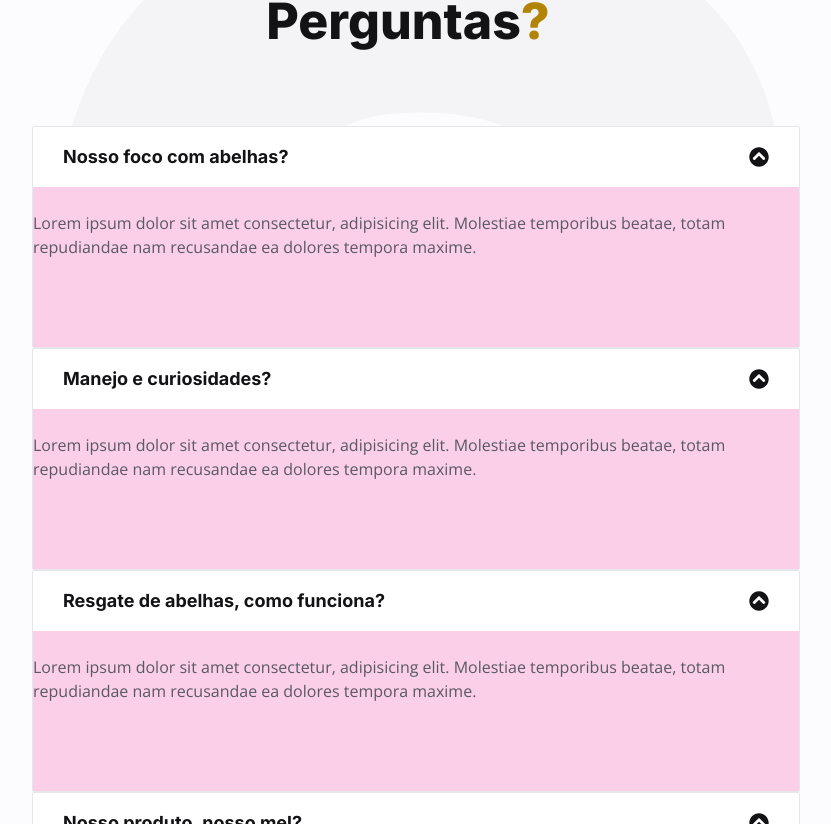
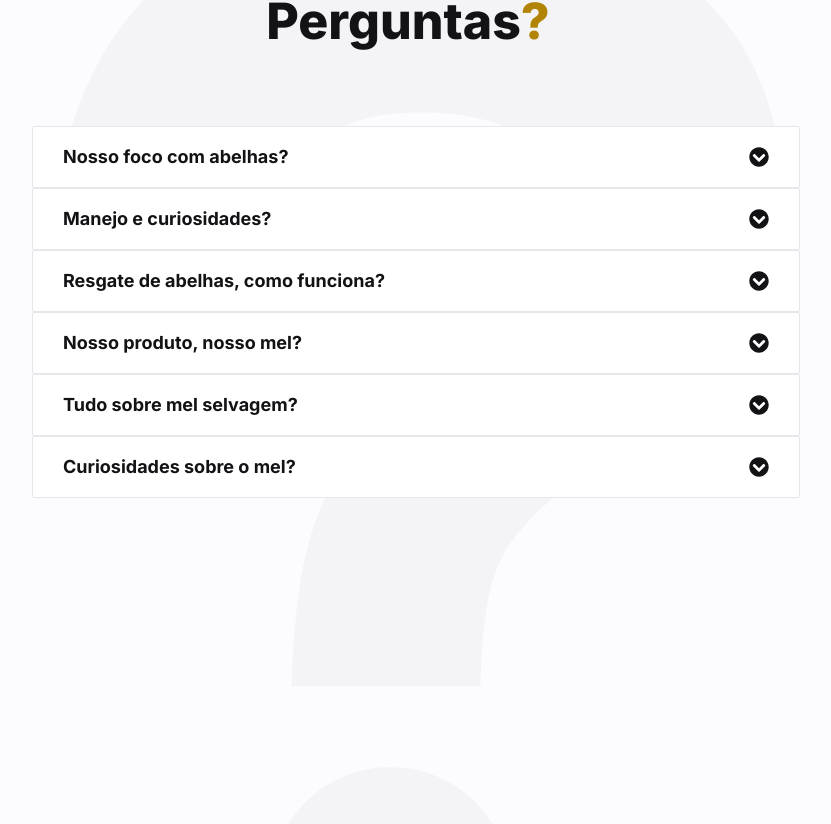
Before and after one commit to k-nylander/Mel_Selvagem-free, a React (Create React App) app: page / in a window 1280 px wide. Shown: the part 3216-4040 px from the top of the page, without its empty margins (224-1055 px from the left). Built offline with nearby package versions, Linux system fonts and the light colour scheme; the HTML template or start-up script is replaced by a standard one.

Commit message:
feat: final accordion

```diff
--- a/src/components/Accordion.js
+++ b/src/components/Accordion.js
@@ -5,7 +5,7 @@ import { FaChevronCircleUp, FaChevronCircleDown } from 'react-icons/fa';
 
 const Accordion = ({accordion}) => {
   //accordion state
-  const [ isOpen, setIsOpen ] = useState(true);
+  const [ isOpen, setIsOpen ] = useState(false);
   //destructure accordion
   const { question, answer } = accordion;
 
@@ -24,7 +24,7 @@ const Accordion = ({accordion}) => {
           </div>
         </div>
         {/* descrição */}
-        <div className={`bg-pink-200 ${
+        <div className={`${
             isOpen ? 'min-h-[200px] lg:min-h-[160px]' :
             'min-0'
           } max-h-0 overflow-hidden flex`}
```
